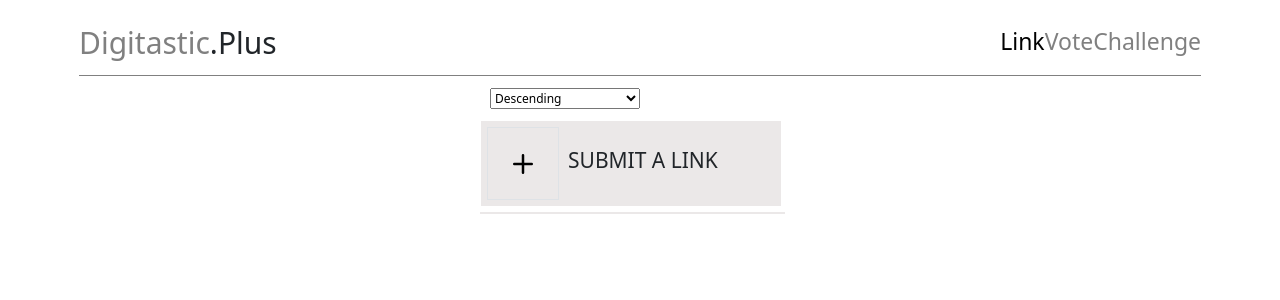
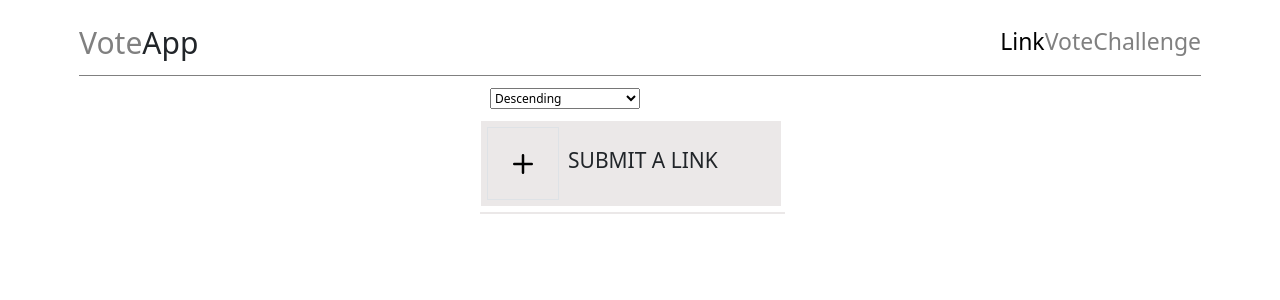
Before and after one commit to hakanonize/vote_app, a React (Create React App) app: page / in a window 1280 px wide. Shown: the top 300 px of the page. Built offline with nearby package versions, Linux system fonts and the light colour scheme; the HTML template or start-up script is replaced by a standard one.

Commit message:
Minor change

```diff
--- a/src/components/Header.js
+++ b/src/components/Header.js
@@ -4,7 +4,7 @@ const Header = () => {
   return (
     <div className='nav-holder d-flex justify-content-between'>
       <div className='brand-text'>
-        <span>Digitastic</span>.Plus
+        <span>Vote</span>App
       </div>
       <div className='data-text'>
         <span>Link</span>
```
